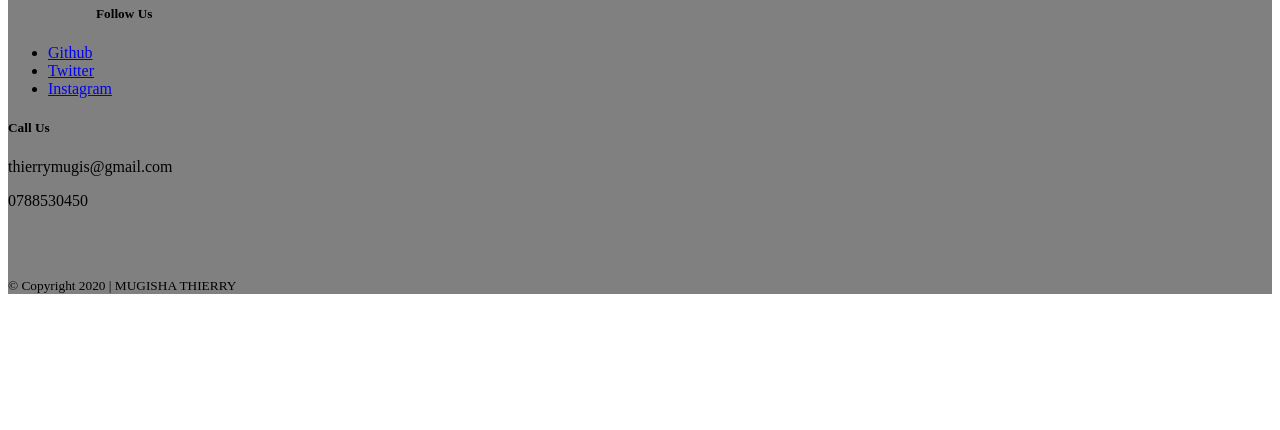
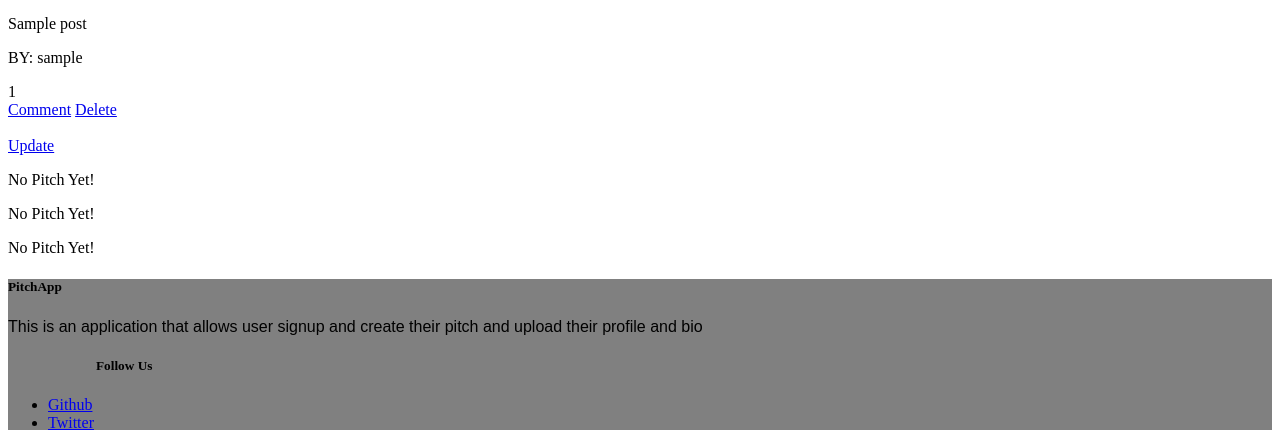
Before and after one commit to mugisha-thierry/my_blog, a Flask app: template app/templates/index.html in a window 1280 px wide. Shown: the part 603-1033 px from the top of the page. Before the commit the page ends 897 px from the top, so only its background shows below. Run offline with Flask 2, Linux system fonts and the light colour scheme; the template is opened without the code that fills it: most values are stand-ins (such as "Sample title", 1, 10 or a date in 2020); some libraries are stand-ins or nearby versions.

Commit message:
Added update link

```diff
--- a/app/templates/macros.html
+++ b/app/templates/macros.html
@@ -1,24 +1,24 @@
-<!-- {% macro display(pitch) %}
+{% macro display(post) %}
 
 <div class="container-fluid">
 	<div class="row">
-		{% if pitch %}
-		{% for category in pitch %}
+		{% if post %}
+		{% for category in post %}
 		<div class="col-md-4">
 			<div class="card">
 				<div class="card-body">
 					<h5 class="card-title" style="font-weight: bolder;">{{category.title}}</h5>
-					<p class="card-text">{{category.pitch}}</p>
+					<img class="card-img-top" src="{{category.post_pic_path}}" alt="Card image cap">
+					<p class="card-text">{{category.post}}</p>
 					<p class="card-text text-muted">BY: {{category.user.username}}</p>
 					<div>
-						<span class="mr-2"><i class="fa fa-comment"></i>{{category.comment.count()}}</span>
-						<span class="mr-2"><a href="{{url_for('main.like',id = category.id)}}"><i
-									class="fa fa-thumbs-up"
-									style="color: black;"></i></a>{{category.upvote.count()}}</span>
-						<span><a href="{{url_for('main.dislike',id = category.id)}}"> <i class="fa fa-thumbs-down"
-									style="color: black;"></i></a>{{category.downvote.count()}}</span>
+						<span class="mr-2"><i class="fa fa-comment"></i>{{category.comment.count()}}</span><br>
+						<a href="{{url_for('main.comment',post_id = category.id)}}" class="btn btn-outline-secondary">Comment</a>
+						<a href="{{url_for('main.delete',id = category.id)}}" class="btn btn-outline-danger">Delete</a><br><br>
+						<a href="{{url_for('main.update_post',id = category.id)}}" class="btn btn-outline-primary">Update</a>
+
 					</div>
-					<a href="{{url_for('main.comment',pitch_id = category.id)}}" class="btn btn-secondary">Comment</a>
+
 				</div>
 			</div>
 		</div>
@@ -29,4 +29,4 @@
 		{% endif %}
 	</div>
 </div>
-{% endmacro %} -->
+{% endmacro %}
```
